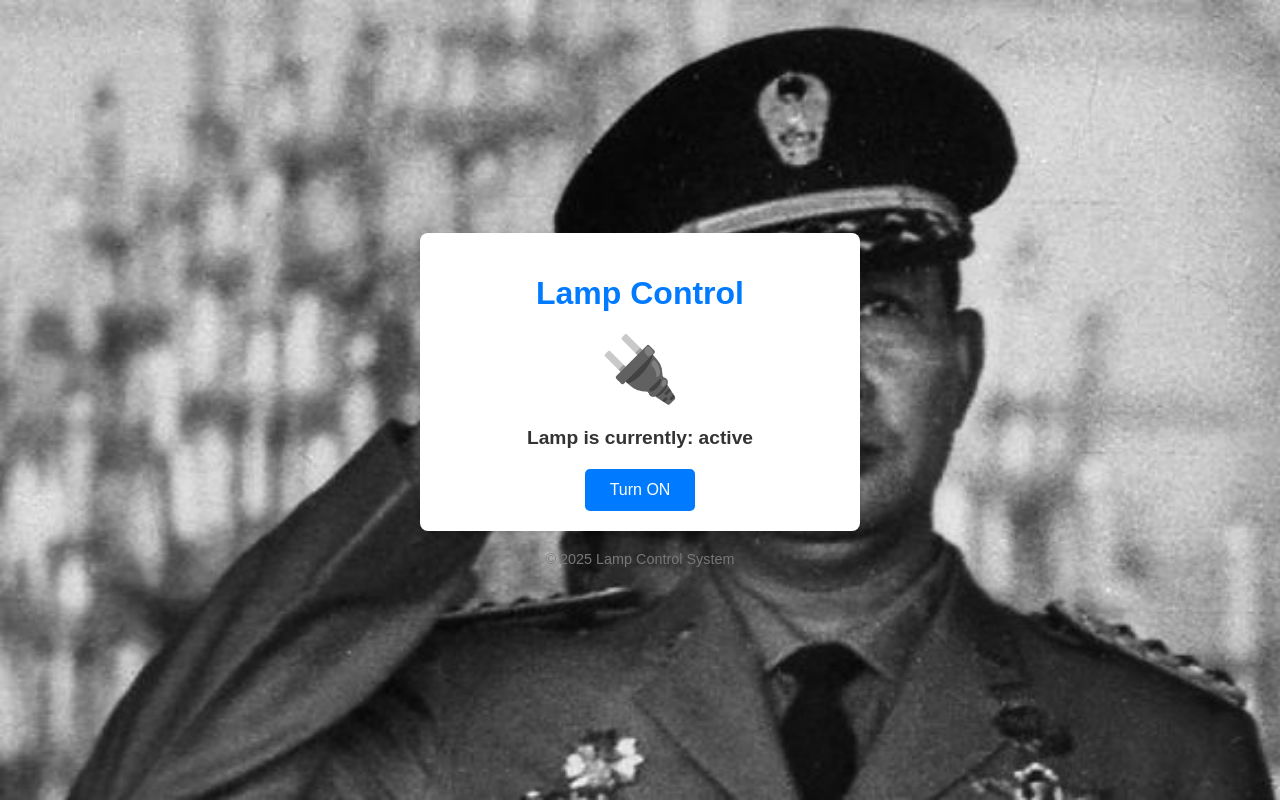
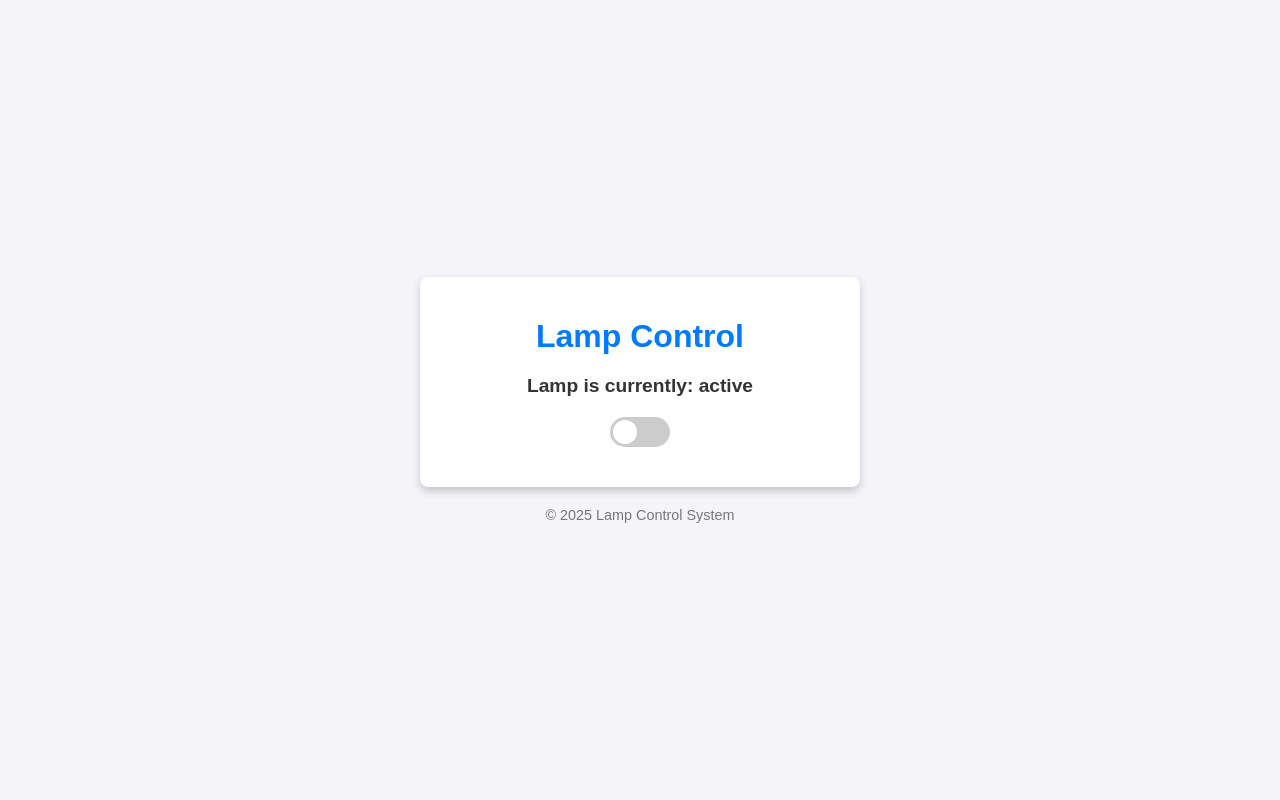
Before and after one commit to fzkmdly/Fesnuk-SiBiru-app, a CodeIgniter 4 app: the page made by app/Views/LampSwitch.php in a window 1280 px wide. Run offline with PHP 8.4 and a stand-in for CodeIgniter, Linux system fonts and the light colour scheme; the template is opened without the code that fills it: most values are stand-ins (such as "Sample title", 1, 10 or a date in 2020); some libraries are stand-ins or nearby versions.

Commit message:
Update LampSwitch.php

```diff
--- a/app/Views/LampSwitch.php
+++ b/app/Views/LampSwitch.php
@@ -4,7 +4,6 @@
     <meta charset="UTF-8">
     <meta name="viewport" content="width=device-width, initial-scale=1.0">
     <title>Lamp Control</title>
-    <link rel="shortcut icon" type="image/png" href="/favicon.ico">
     <style>
         body {
             font-family: 'Arial', sans-serif;
@@ -18,9 +17,6 @@
             justify-content: center;
             align-items: center;
             height: 100vh;
-            background-image: url('/img/Oleng.jpeg');
-            background-repeat: no-repeat;
-            background-size: cover;
         }
         .container {
             background: white;
@@ -46,29 +42,40 @@
         .lamp-status.off {
             color: #dc3545;
         }
-        .switch-btn {
-            padding: 12px 25px;
-            font-size: 1rem;
-            background-color: #007bff;
-            color: white;
-            border: none;
-            border-radius: 5px;
-            cursor: pointer;
-            transition: background-color 0.3s ease, transform 0.2s ease;
-        }
-        .switch-btn:hover {
-            background-color: #0056b3;
-            transform: scale(1.05);
-        }
-        .icon {
-            font-size: 4rem;
+        .switch-container {
+            display: flex;
+            align-items: center;
+            justify-content: center;
             margin: 20px 0;
         }
-        .icon.on {
-            color: #ffc107;
+        .switch {
+            position: relative;
+            width: 60px;
+            height: 30px;
+            background-color: #ccc;
+            border-radius: 15px;
+            cursor: pointer;
+            transition: background-color 0.3s ease;
         }
-        .icon.off {
-            color: #6c757d;
+        .switch::before {
+            content: '';
+            position: absolute;
+            top: 3px;
+            left: 3px;
+            width: 24px;
+            height: 24px;
+            background-color: white;
+            border-radius: 50%;
+            transition: transform 0.3s ease;
+        }
+        .switch.on {
+            background-color: #28a745;
+        }
+        .switch.on::before {
+            transform: translateX(30px);
+        }
+        form {
+            display: none; /* Form is hidden; status toggled via JavaScript */
         }
         footer {
             margin-top: 20px;
@@ -80,20 +87,44 @@
 <body>
     <div class="container">
         <h1>Lamp Control</h1>
-        <div class="icon <?= $status === 'ON' ? 'on' : 'off' ?>">
-            <?= $status === 'ON' ? '💡' : '🔌' ?>
+        <div class="lamp-status <?= strtolower($status) ?>">
+            Lamp is currently: <span><?= esc($status) ?></span>
         </div>
-        <div class="lamp-status <?= strtolower($status) ?>">
-            Lamp is currently: <?= esc($status) ?>
+        <div class="switch-container">
+            <div class="switch <?= strtolower($status) ?>" id="lamp-switch"></div>
         </div>
-        <form action="/toggle" method="post">
-            <button type="submit" class="switch-btn">
-                <?= $status === 'ON' ? 'Turn OFF' : 'Turn ON' ?>
-            </button>
-        </form>
     </div>
     <footer>
         © <?= date('Y') ?> Lamp Control System
     </footer>
+
+    <script>
+        // Toggle switch and update the status
+        const switchElement = document.getElementById('lamp-switch');
+        let lampStatus = "<?= $status ?>";
+
+        switchElement.addEventListener('click', () => {
+            // Toggle status
+            lampStatus = lampStatus === 'ON' ? 'OFF' : 'ON';
+            updateUI();
+            sendToggleRequest();
+        });
+
+        function updateUI() {
+            // Update switch UI
+            switchElement.classList.toggle('on', lampStatus === 'ON');
+            // Update text status
+            document.querySelector('.lamp-status span').textContent = lampStatus;
+            document.querySelector('.lamp-status').classList.toggle('on', lampStatus === 'ON');
+            document.querySelector('.lamp-status').classList.toggle('off', lampStatus === 'OFF');
+        }
+
+        function sendToggleRequest() {
+            // Send a POST request to toggle the lamp
+            fetch('/toggle', { method: 'POST' })
+                .then(response => response.text())
+                .catch(error => console.error('Error toggling lamp:', error));
+        }
+    </script>
 </body>
 </html>
```
